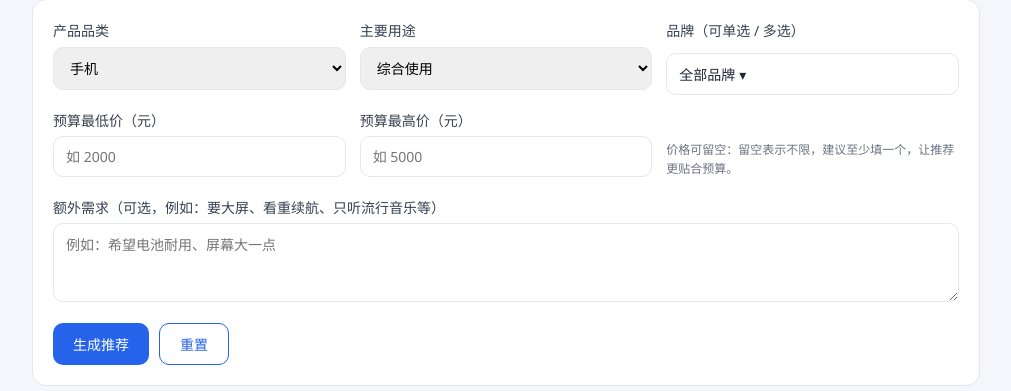
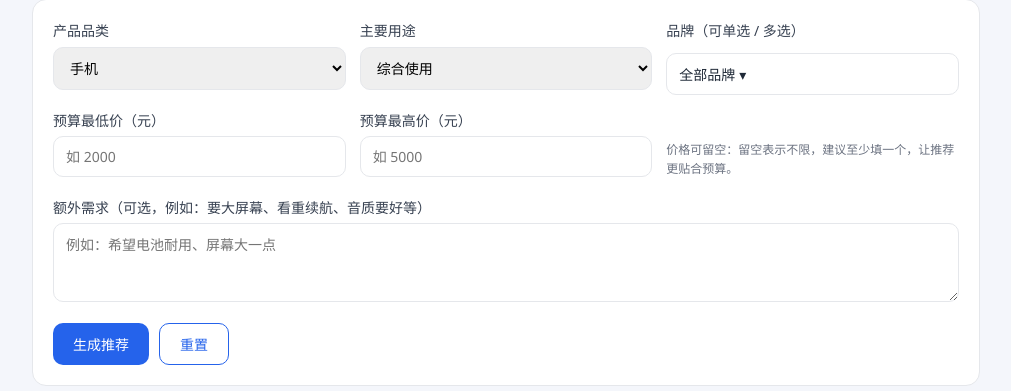
Before and after one commit to Yapinme/digital-advisor, a Flask app: page /advisor in a window 1280 px wide. Shown: the part 173-564 px from the top of the page, without its empty margins (134-1145 px from the left). Run offline with Flask 3, Linux system fonts and the light colour scheme; data that the repository does not hold is empty.

Commit message:
更新：新机选购额外需求提示文字

```diff
--- a/templates/advisor.html
+++ b/templates/advisor.html
@@ -49,7 +49,7 @@
       <div class="budget-hint">价格可留空：留空表示不限，建议至少填一个，让推荐更贴合预算。</div>
     </div>
 
-    <label>额外需求（可选，例如：要大屏、看重续航、只听流行音乐等）
+    <label>额外需求（可选，例如：要大屏幕、看重续航、音质要好等）
       <textarea id="notes" rows="3" placeholder="例如：希望电池耐用、屏幕大一点"></textarea>
     </label>
     <div class="actions">
```
